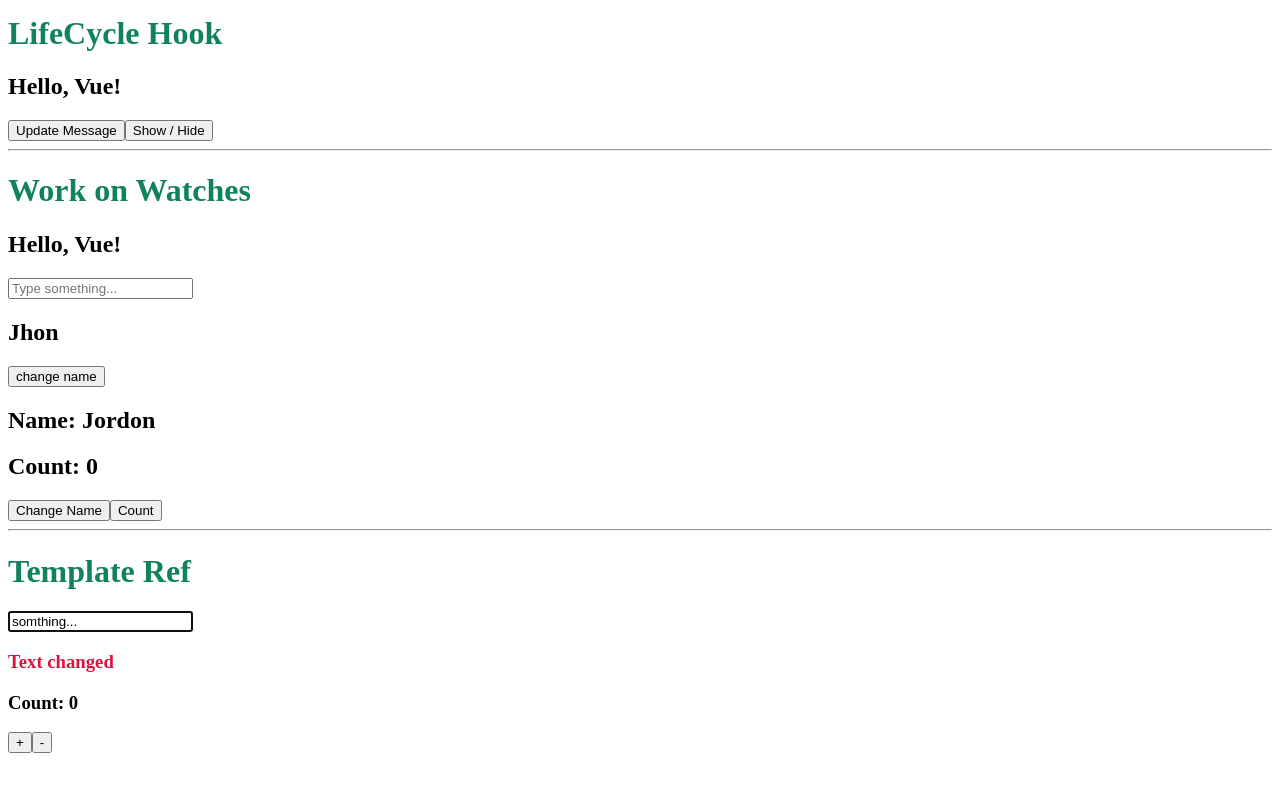
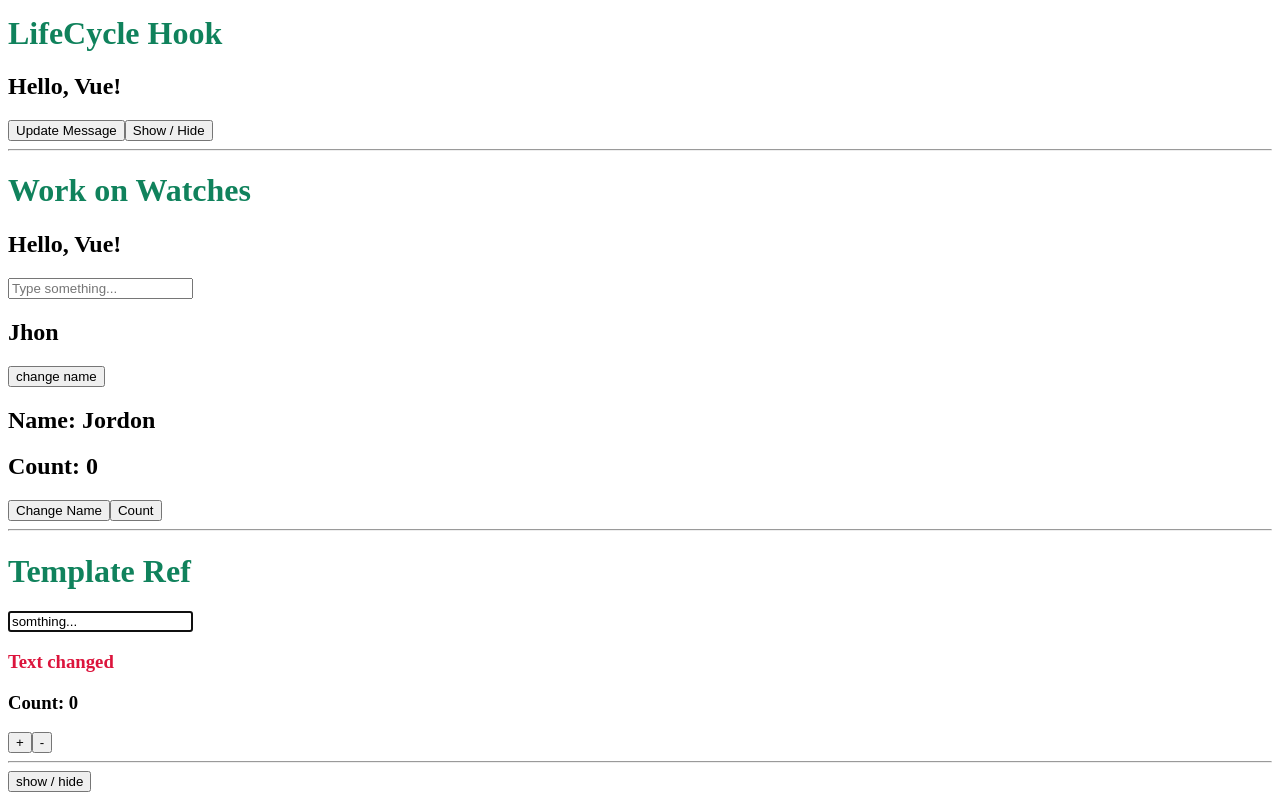
Before and after one commit to shayanahmad1999/vue-course, a Vue app: page / in a window 1280 px wide. Shown: the part 11069-11869 px from the top of the page. Before the commit the page ends 11830 px from the top, so only its background shows below. Built offline with nearby package versions, Linux system fonts and the light colour scheme.

Commit message:
working on defineAsyncComponent

```diff
--- a/src/App.vue
+++ b/src/App.vue
@@ -31,6 +31,7 @@ import MultipleSource from './components/MultipleSource.vue';
 import BasicTemplateRef from './components/BasicTemplateRef.vue';
 import FunctionTemplateRef from './components/FunctionTemplateRef.vue';
 import TemplateRefComponent1 from './components/TemplateRefComponent1.vue';
+import ToggleFriends from './components/ToggleFriends.vue';
 
 const firstName = ref('Shayan');
 const lastName = ref('Ahmad');
@@ -182,5 +183,7 @@ let showHideComponent = ref(true);
   <BasicTemplateRef />
   <FunctionTemplateRef />
   <TemplateRefComponent1 />
+  <hr />
+  <ToggleFriends />
 </template>
 <style scoped></style>
--- /dev/null
+++ b/src/components/RenderFriends.vue
@@ -0,0 +1,10 @@
+<script setup>
+import { ref } from 'vue';
+
+const friends = ref(['shayan', 'hanif', 'asad', 'hilal']);
+</script>
+<template>
+    <h3 v-for="(frnd, i) in friends" :key="i">
+        {{ frnd }}
+    </h3>
+</template>
--- /dev/null
+++ b/src/components/ToggleFriends.vue
@@ -0,0 +1,17 @@
+<script setup>
+import { ref, defineAsyncComponent } from 'vue';
+
+const RenderFriends = defineAsyncComponent(() => import('./RenderFriends.vue'));
+
+const showHide = ref(false);
+
+const toggleFriends = () => {
+    showHide.value = !showHide.value;
+}
+</script>
+<template>
+    <div v-if="showHide">
+        <RenderFriends />
+    </div>
+    <button @click="toggleFriends">show / hide</button>
+</template>
```
